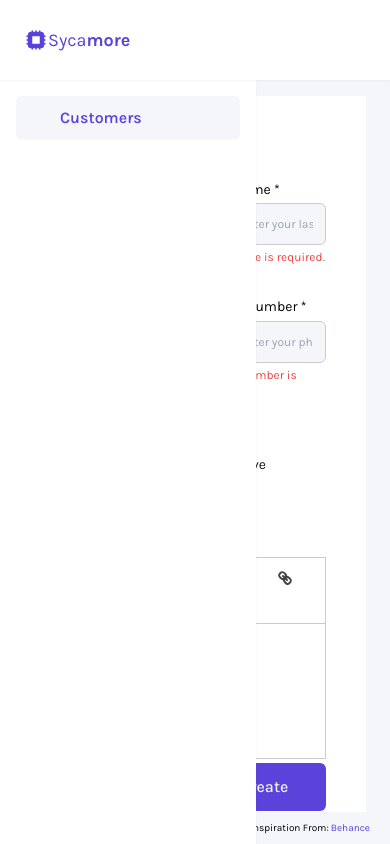
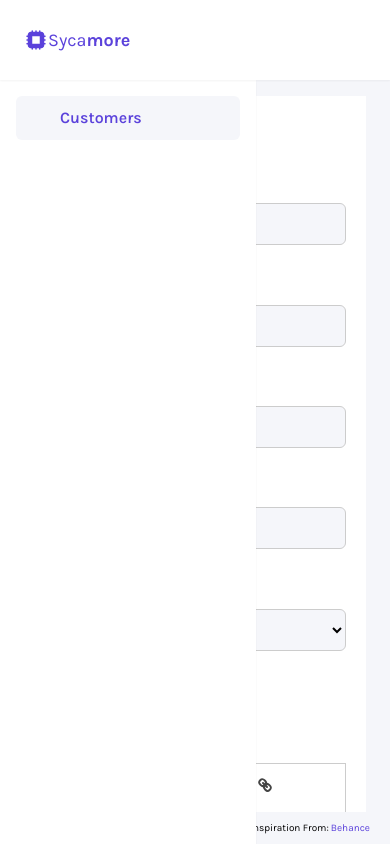
Before and after one commit to liannmaka/Custodia-Frontend, a Vue app: page /customers/add-customer in a window 390 px wide. Built offline with nearby package versions, Linux system fonts and the light colour scheme; some icons are missing.

Commit message:
make add customer responsive

```diff
--- a/src/components/ui/AddCustomer.vue
+++ b/src/components/ui/AddCustomer.vue
@@ -1,13 +1,16 @@
 <template>
-  <div class="bg-white px-10 py-4">
+  <div class="bg-white px-5 lg:px-10 py-4">
     <div class="pt-6 rounded-lg">
       <h2 class="text-xl font-bold">{{ customerId ? 'Edit' : 'Add' }} Customer</h2>
       <form @submit.prevent="saveCustomer()">
-        <div class="grid grid-cols-2 gap-4 pt-4">
-          <div v-for="field in formFields" :key="field.label">
+        <div class="grid grid-cols-1 md:grid-cols-2 gap-4 pt-4">
+          <div
+            v-for="field in formFields"
+            :key="field.label"
+          >
+
+            <div v-if="['first_name', 'last_name', 'email', 'phone_number'].includes(field.model)">
               <Input
-              v-if="!field.renderSeparately"
-              :key="field.id"
                 :label="field.label"
                 :type="field.type"
                 :placeholder="field.placeholder"
@@ -28,7 +31,7 @@
               </p>
             </div>
 
-          <div v-if="formFields.find((field) => field.model === 'state')">
+            <div v-if="field.model === 'state'">
               <label for="state" class="block text-sm font-medium text-gray-700"
                 >State</label
               >
@@ -48,7 +51,7 @@
               </p>
             </div>
 
-          <div v-if="formFields.find((field) => field.model === 'state')">
+            <div v-if="field.model === 'status'">
               <label for="status" class="block text-sm font-medium text-gray-700"
                 >Status</label
               >
@@ -65,7 +68,11 @@
                 >
               </div>
             </div>
-          <div class="col-span-2">
+
+          </div>
+        </div>
+
+        <div class="mt-2 col-span-2">
           <label
             for="customer-details"
             class="block text-sm font-medium text-gray-700 mb-1"
@@ -73,8 +80,8 @@
           >
           <div ref="editor"></div>
         </div>
-        </div>
-        <div class="mt-24 mb-3 flex items-center space-x-4 lg:space-x-5">
+
+        <div class="mt-12 lg:mt-16 mb-2 lg:mb-4 flex items-center space-x-4 lg:space-x-5">
           <button
             class="bg-secondary text-black/75"
             @click="cancel"
```
Lines whose indentation alone changed are shown as unchanged.
